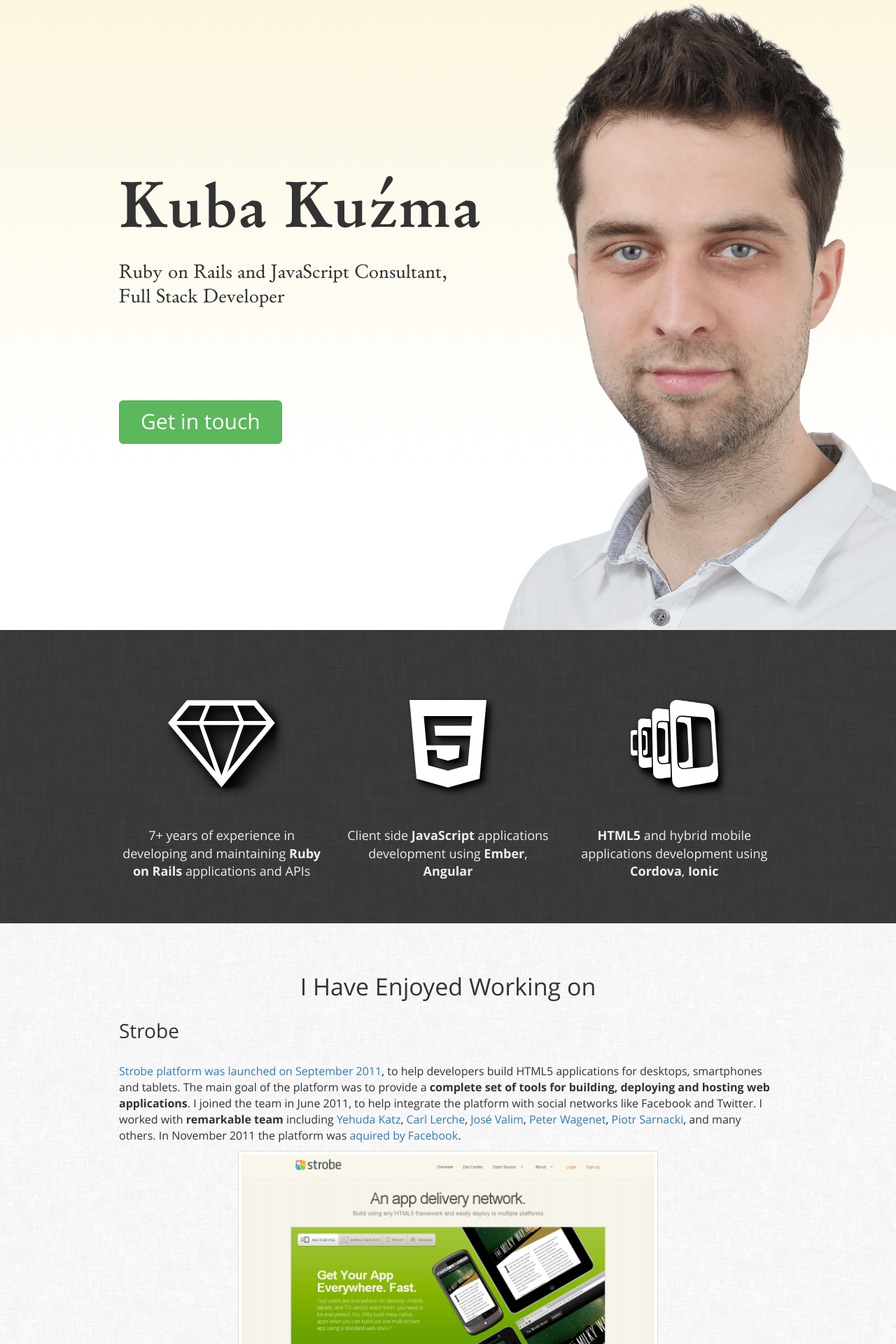
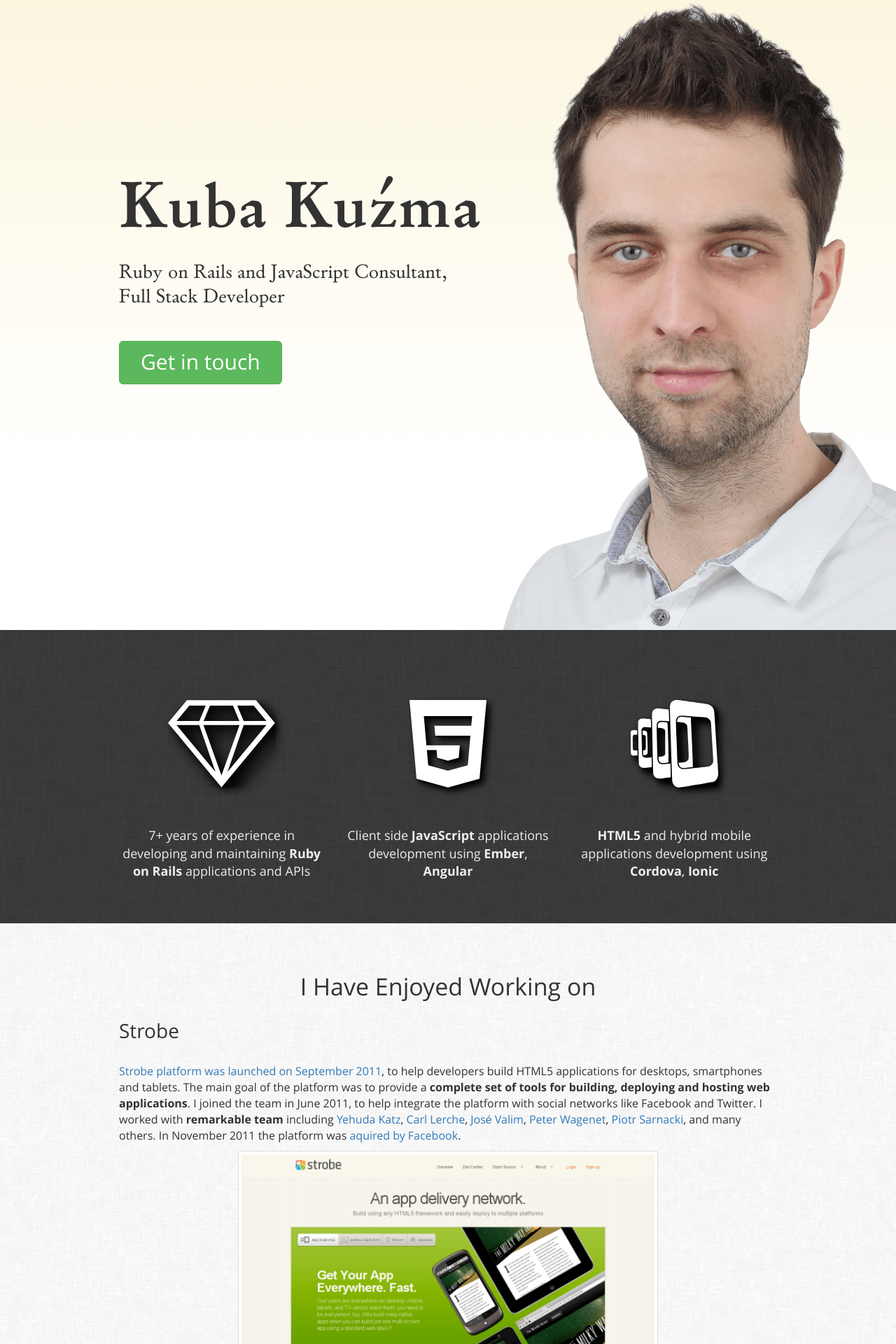
Before and after one commit to qoobaa/qoobaa.github.io, a Jekyll site: the page built from index.html, in a window 1280 px wide. Shown: the top 1920 px of the page at 70% size. Built offline with Jekyll 4.4.1, drawn with Linux system fonts in a browser that asks for light colours.

Commit message:
moved button up

```diff
--- a/css/main.scss
+++ b/css/main.scss
@@ -53,7 +53,7 @@
     a {
         font-size: 3rem;
         padding: 10px 30px;
-        margin-top: 100px;
+        margin-top: 15px;
     }
 
     @media (max-width: $screen-sm-max) {
@@ -71,7 +71,6 @@
 
         a {
             font-size: 2rem;
-            margin-top: 0px;
         }
     }
 }
```
